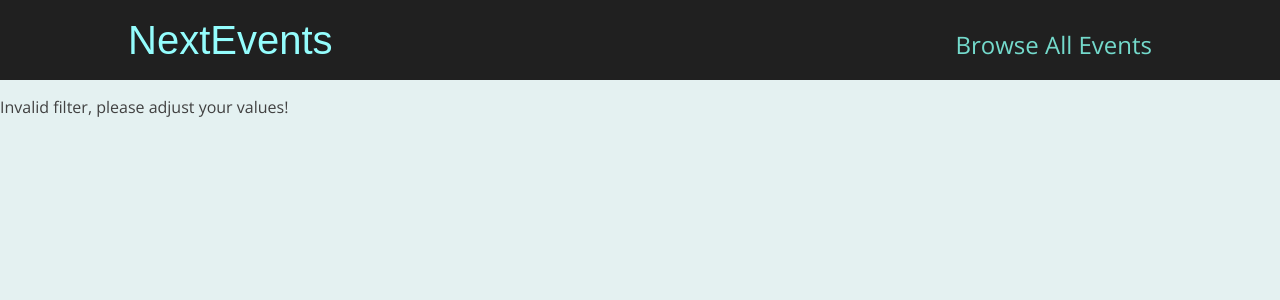
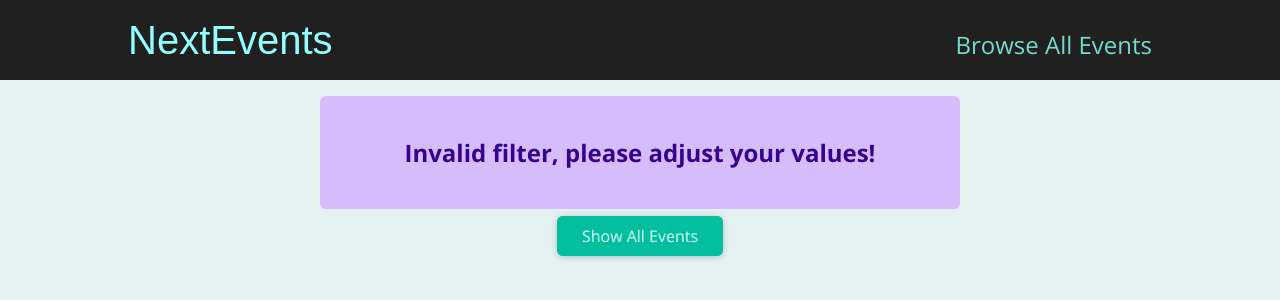
Before and after one commit to mazyn/nextjs-course-events-project, a Next.js app: page /events/e2 in a window 1280 px wide. Shown: the top 300 px of the page. Built offline with nearby package versions, Linux system fonts and the light colour scheme.

Commit message:
final touches, error handling, etc.

```diff
--- a/components/events/event-item.js
+++ b/components/events/event-item.js
@@ -11,7 +11,7 @@
 const EventItem = (props) => {
   const { title, image, date, location, id } = props;
 
-  const humanReadableDate = new Date(date).toLocaleDateString("pt-BR", {
+  const humanReadableDate = new Date(date).toLocaleDateString("en-US", {
     day: "numeric",
     month: "long",
     year: "numeric",
--- /dev/null
+++ b/components/events/results-title.js
@@ -0,0 +1,20 @@
+import classes from "./results-title.module.css";
+import Button from "../ui/button";
+
+function ResultsTitle(props) {
+  const { date } = props;
+
+  const humanReadableDate = new Date(date).toLocaleDateString("en-US", {
+    month: "long",
+    year: "numeric",
+  });
+
+  return (
+    <section className={classes.title}>
+      <h1>Events in {humanReadableDate}</h1>
+      <Button link="/events">Show all events</Button>
+    </section>
+  );
+}
+
+export default ResultsTitle;
--- /dev/null
+++ b/components/events/results-title.module.css
@@ -0,0 +1,6 @@
+.title {
+  margin: 2rem auto;
+  width: 90%;
+  max-width: 40rem;
+  text-align: center;
+}
--- /dev/null
+++ b/components/ui/error-alert.js
@@ -0,0 +1,7 @@
+import classes from './error-alert.module.css';
+
+function ErrorAlert(props) {
+  return <div className={classes.alert}>{props.children}</div>;
+}
+
+export default ErrorAlert;
--- /dev/null
+++ b/components/ui/error-alert.module.css
@@ -0,0 +1,12 @@
+.alert {
+  margin: 1rem auto;
+  padding: 1rem 2rem;
+  width: 90%;
+  max-width: 40rem;
+  background-color: #d5bdfc;
+  color: #38028d;
+  font-weight: bold;
+  font-size: 1.5rem;
+  text-align: center;
+  border-radius: 6px;
+}
--- a/pages/events/[...slug].js
+++ b/pages/events/[...slug].js
@@ -1,6 +1,10 @@
 import { useRouter } from "next/router";
+
 import { getFilteredEvents } from "../../data/dummy-data";
 import EventList from "../../components/events/event-list";
+import ResultsTitle from "../../components/events/results-title";
+import Button from "../../components/ui/button";
+import ErrorAlert from "../../components/ui/error-alert";
 
 const FilteredEventsPage = () => {
   const {
@@ -25,19 +29,40 @@
     numMonth < 1 ||
     numMonth > 12
   ) {
-    return <p>Invalid filter, please adjust your values!</p>;
+    return (
+      <>
+        <ErrorAlert>
+          <p>Invalid filter, please adjust your values!</p>
+        </ErrorAlert>
+        <div className="center">
+          <Button link="/events">Show All Events</Button>
+        </div>
+      </>
+    );
   }
 
   const filteredEvents = getFilteredEvents({ year: numYear, month: numMonth });
 
   if (!filteredEvents || !filteredEvents.length) {
-    return <p>No events found for the chosen filter!</p>;
+    return (
+      <>
+        <ErrorAlert>
+          <p>No events found for the chosen filter!</p>
+        </ErrorAlert>
+        <div className="center">
+          <Button link="/events">Show All Events</Button>
+        </div>
+      </>
+    );
   }
 
+  const date = new Date(numYear, numMonth - 1);
+
   return (
-    <div>
+    <>
+      <ResultsTitle date={date} />
       <EventList items={filteredEvents} />
-    </div>
+    </>
   );
 };
 
```
Also changed, not shown: pages/events/[eventId].js (+6 -1 lines).
